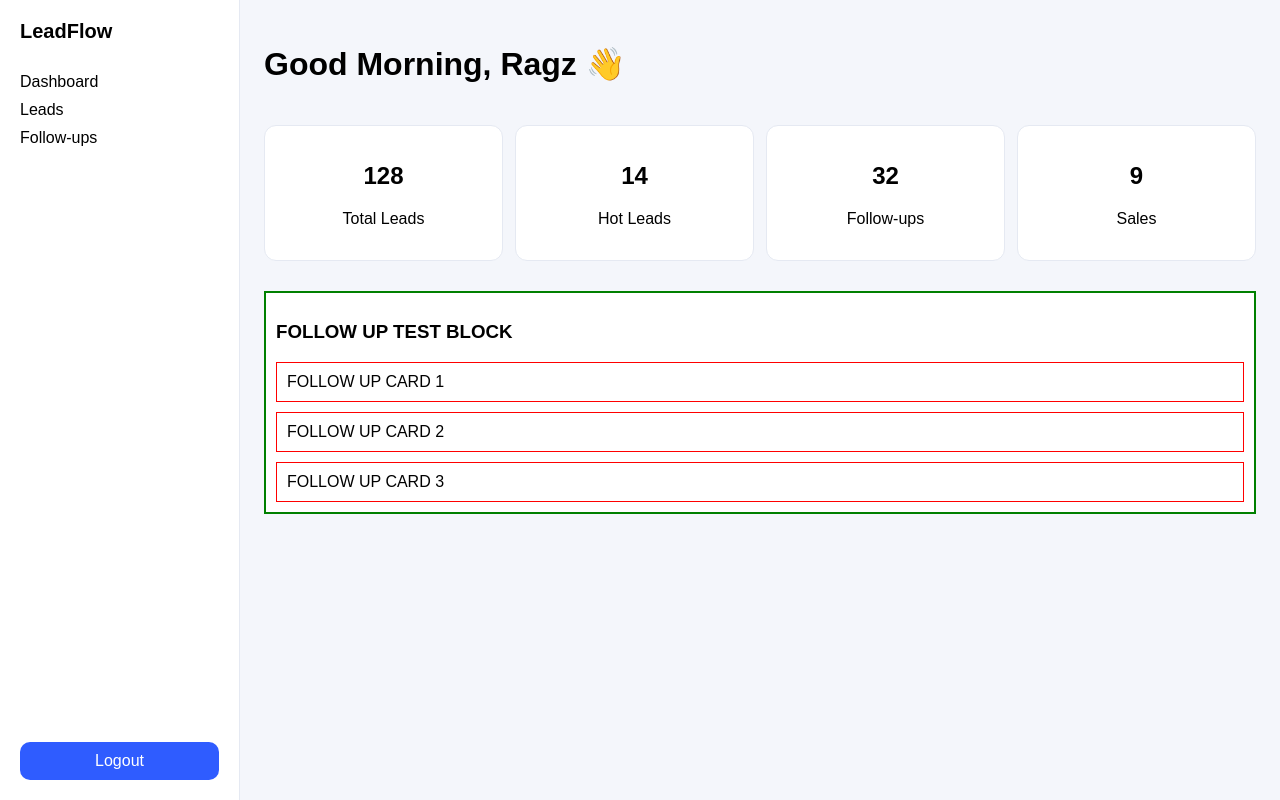
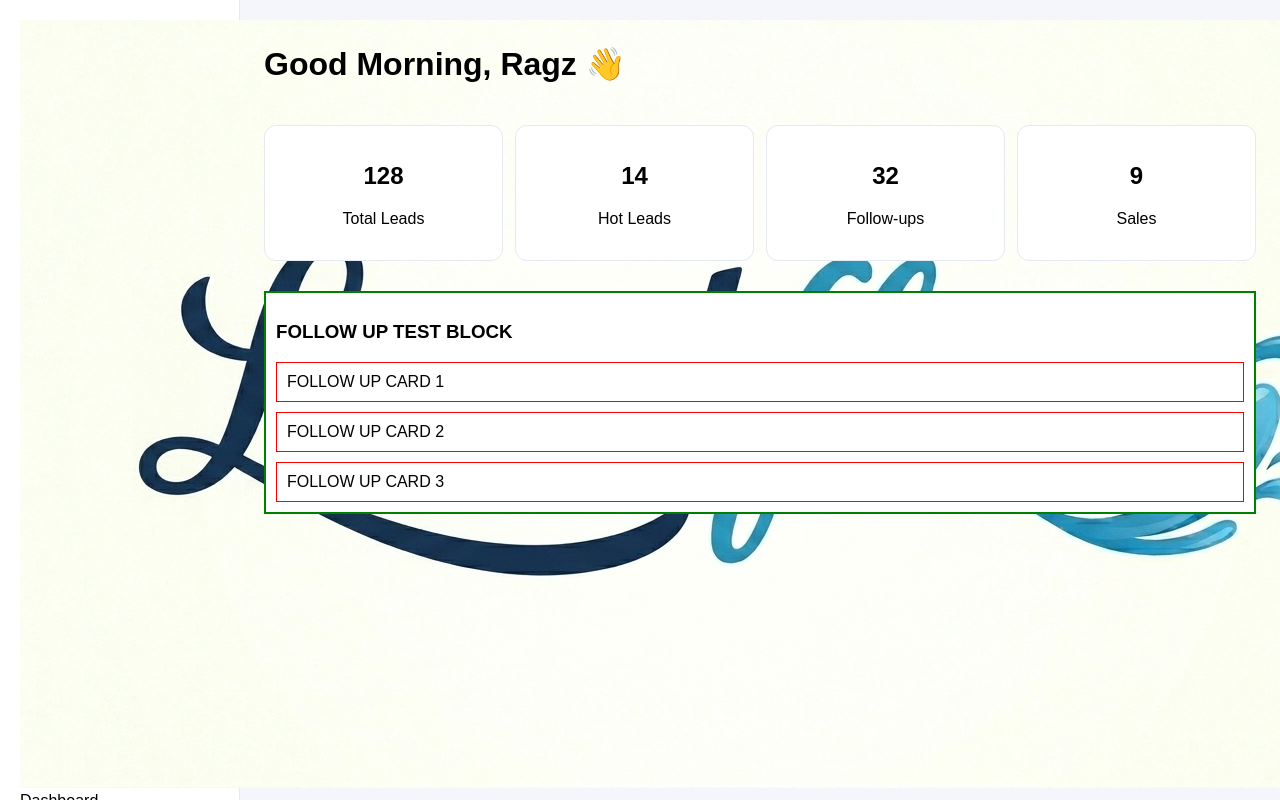
Before and after one commit to stirr3dz3phyr-ship-it/LeadFlow-WarMachine, a React (Vite) app: page / in a window 1280 px wide. Built offline with nearby package versions, Linux system fonts and the light colour scheme.

Commit message:
Update App.jsx

```diff
--- a/src/App.jsx
+++ b/src/App.jsx
@@ -9,15 +9,28 @@ export default function App() {
 
       {/* SIDEBAR */}
      <aside className="sidebar">
-        <div className="logo">LeadFlow</div>
 
+  {/* LOGO AREA */}
+  <div className="logo-area">
+    <img
+      src="/logo.png"
+      alt="LeadFlow Logo"
+      className="logo-img"
+    />
+  </div>
+
+  {/* NAV */}
   <div className="nav">
     <div className="nav-item">Dashboard</div>
     <div className="nav-item">Leads</div>
     <div className="nav-item">Follow-ups</div>
   </div>
 
-        <div className="logout">Logout</div>
+  {/* LOGOUT */}
+  <div className="logout">
+    Logout
+  </div>
+
 </aside>
 
       {/* MAIN */}
```
Lines whose indentation alone changed are shown as unchanged.
